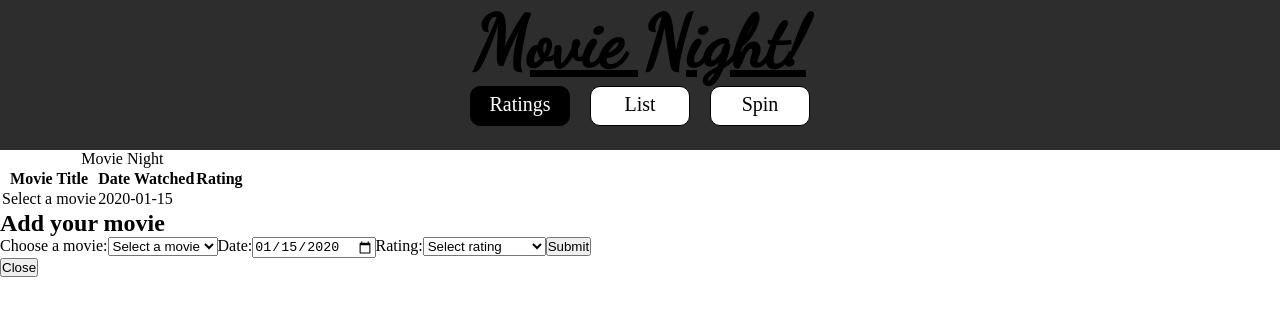
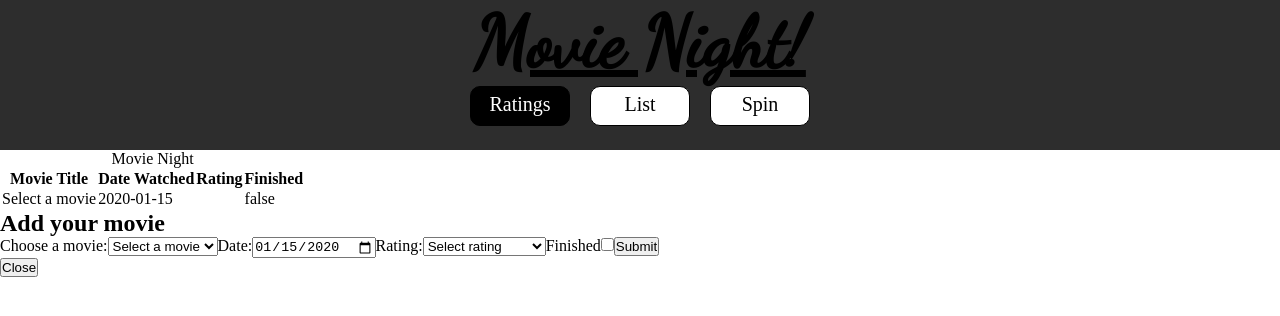
Before and after one commit to Andrew-Wand/movielist-app-react, a React (Create React App) app: page / in a window 1280 px wide. Both pictures are taken after typing "2020-01-15" into the empty fields and a click on the input "Submit". Shown: the top 316 px of the page. Built offline with nearby package versions, Linux system fonts and the light colour scheme.

Commit message:
added checkbox for finished

```diff
--- a/src/components/MovieListModal.jsx
+++ b/src/components/MovieListModal.jsx
@@ -1,4 +1,3 @@
-import { useEffect } from "react";
 function MovieListModal({
   movies,
   movieName,
--- a/src/components/RatingTable.jsx
+++ b/src/components/RatingTable.jsx
@@ -1,15 +1,12 @@
 import { useState } from "react";
 
 function RatingTable({ movieList }) {
-  // const localWatched = localStorage.getItem("watchedMovies")
-  //   ? JSON.parse(localStorage.getItem("watchedMovies"))
-  //   : [];
-
   const [watchedMovies, setWatchedMovies] = useState([]);
 
   const [movieTitle, setMovieTitle] = useState("Select a movie");
   const [date, setDate] = useState("");
   const [rating, setRating] = useState();
+  const [finished, setFinished] = useState(false);
 
   let handleMovieChange = (e) => {
     setMovieTitle(e.target.value);
@@ -23,6 +20,10 @@ function RatingTable({ movieList }) {
     setRating(e.target.value);
   };
 
+  let handleFinishedChange = (e) => {
+    setFinished(e.target.checked);
+  };
+
   const addWatchedMovie = (watchedMovie) => {
     setWatchedMovies([watchedMovie, ...watchedMovies]);
   };
@@ -34,6 +35,7 @@ function RatingTable({ movieList }) {
       title: movieTitle,
       date: date,
       rating: rating,
+      finished: finished,
     };
     addWatchedMovie(movie);
   };
@@ -48,6 +50,7 @@ function RatingTable({ movieList }) {
               <th>Movie Title </th>
               <th>Date Watched</th>
               <th>Rating</th>
+              <th>Finished</th>
             </tr>
           </thead>
 
@@ -57,6 +60,7 @@ function RatingTable({ movieList }) {
                 <td>{movie.title}</td>
                 <td>{movie.date}</td>
                 <td>{movie.rating}</td>
+                <td>{movie.finished.toString()}</td>
               </tr>
             ))}
           </tbody>
@@ -98,6 +102,8 @@ function RatingTable({ movieList }) {
                 <option value="2">(2) Horrible</option>
                 <option value="1">(1) Appalling</option>
               </select>
+              <label htmlFor="finished">Finished</label>
+              <input type="checkbox" onChange={handleFinishedChange} />
               <input type="submit" value="Submit" />
             </form>
           </div>
```
